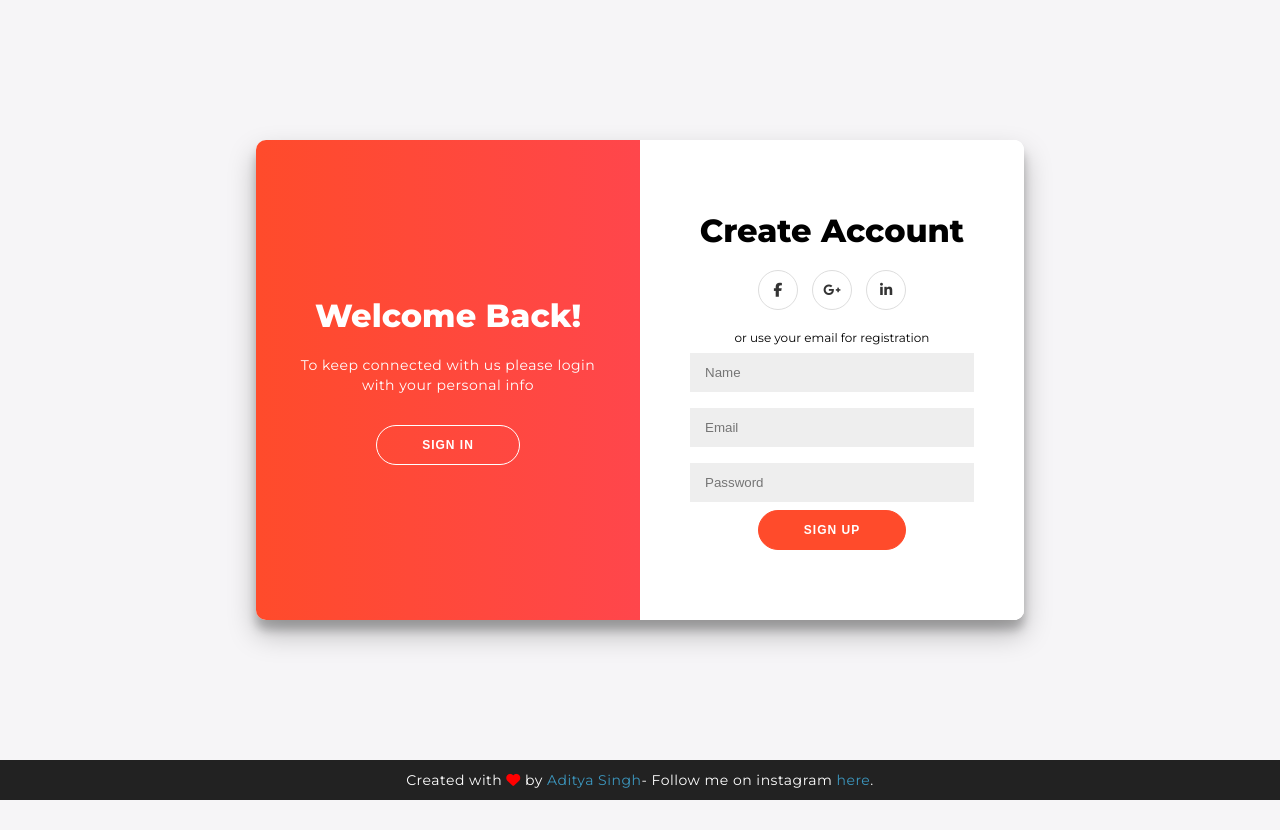
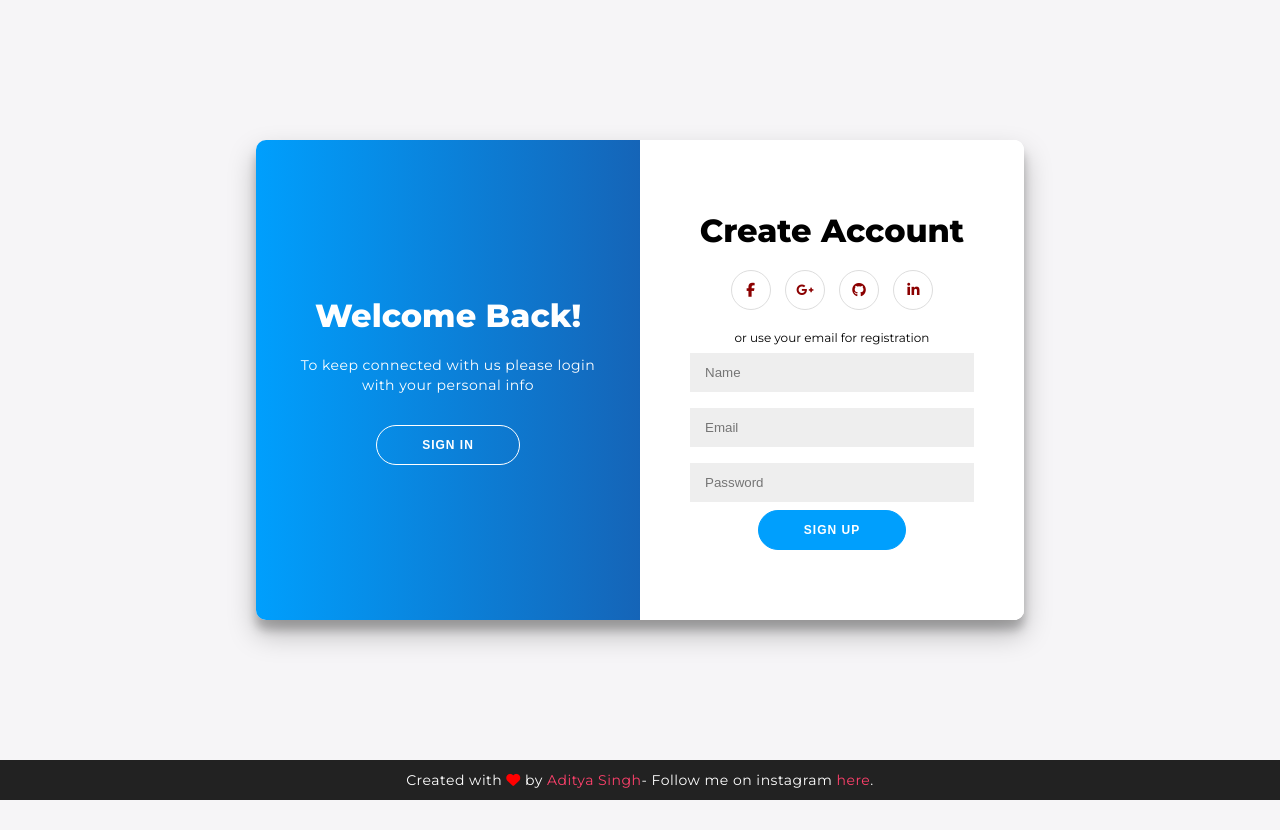
Before and after one commit to adityanjr/signup-form, a plain HTML site: page index.html in a window 1280 px wide. Both pictures are taken after a click on the button "SIGN UP". Drawn offline with Linux system fonts and the light colour scheme.

Commit message:
color tweaks

```diff
--- a/index.html
+++ b/index.html
@@ -10,9 +10,10 @@
 		<form action="#">
 			<h1>Create Account</h1>
 			<div class="social-container">
-				<a href="#" class="social"><i class="fab fa-facebook-f"></i></a>
-				<a href="#" class="social"><i class="fab fa-google-plus-g"></i></a>
-				<a href="#" class="social"><i class="fab fa-linkedin-in"></i></a>
+				<a href="#" class="social"><i class="fab fa-facebook-f red"></i></a>
+				<a href="#" class="social"><i class="fab fa-google-plus-g red"></i></a>
+				<a href="#" class="social"><i class="fab fa-github red"></i></a>
+				<a href="#" class="social"><i class="fab fa-linkedin-in red"></i></a>
 			</div>
 			<span>or use your email for registration</span>
 			<input type="text" placeholder="Name" />
@@ -25,9 +26,10 @@
 		<form action="#">
 			<h1>Sign in</h1>
 			<div class="social-container">
-				<a href="#" class="social"><i class="fab fa-facebook-f"></i></a>
-				<a href="#" class="social"><i class="fab fa-google-plus-g"></i></a>
-				<a href="#" class="social"><i class="fab fa-github"></i></a>
+				<a href="#" class="social"><i class="fab fa-facebook-f red"></i></a>
+				<a href="#" class="social"><i class="fab fa-google-plus-g red"></i></a>
+				<a href="#" class="social"><i class="fab fa-github red"></i></a>
+				<a href="#" class="social"><i class="fab fa-linkedin-in red"></i></a>
 			</div>
 			<span>or use your account</span>
 			<input type="email" placeholder="Email" />
--- a/style.css
+++ b/style.css
@@ -1,5 +1,4 @@
-
-@import url('https://fonts.googleapis.com/css?family=Montserrat:400,800');
+@import url("https://fonts.googleapis.com/css?family=Montserrat:400,800");
 
 * {
   box-sizing: border-box;
@@ -11,7 +10,7 @@ body {
   justify-content: center;
   align-items: center;
   flex-direction: column;
-	font-family: 'Montserrat', sans-serif;
+  font-family: "Montserrat", sans-serif;
   height: 100vh;
   margin: -20px 0 50px;
 }
@@ -46,9 +45,9 @@ a {
 
 button {
   border-radius: 20px;
-	border: 1px solid #FF4B2B;
-	background-color: #FF4B2B;
-	color: #FFFFFF;
+  border: 1px solid #009ffd;
+  background-color: #009ffd;
+  color: #ffffff;
   font-size: 12px;
   font-weight: bold;
   padding: 12px 45px;
@@ -67,11 +66,11 @@ button:focus {
 
 button.ghost {
   background-color: transparent;
-	border-color: #FFFFFF;
+  border-color: #ffffff;
 }
 
 form {
-	background-color: #FFFFFF;
+  background-color: #ffffff;
   display: flex;
   align-items: center;
   justify-content: center;
@@ -89,11 +88,14 @@ input {
   width: 100%;
 }
 
+.red {
+  color: #8b0000;
+}
+
 .container {
   background-color: #fff;
   border-radius: 10px;
-  	box-shadow: 0 14px 28px rgba(0,0,0,0.25),
-			0 10px 10px rgba(0,0,0,0.22);
+  box-shadow: 0 14px 28px rgba(0, 0, 0, 0.25), 0 10px 10px rgba(0, 0, 0, 0.22);
   position: relative;
   overflow: hidden;
   width: 768px;
@@ -133,12 +135,14 @@ input {
 }
 
 @keyframes show {
-	0%, 49.99% {
+  0%,
+  49.99% {
     opacity: 0;
     z-index: 1;
   }
 
-	50%, 100% {
+  50%,
+  100% {
     opacity: 1;
     z-index: 5;
   }
@@ -155,18 +159,18 @@ input {
   z-index: 100;
 }
 
-.container.right-panel-active .overlay-container{
+.container.right-panel-active .overlay-container {
   transform: translateX(-100%);
 }
 
 .overlay {
-	background: #FF416C;
-	background: -webkit-linear-gradient(to right, #FF4B2B, #FF416C);
-	background: linear-gradient(to right, #FF4B2B, #FF416C);
+  background: #2a2a72;
+  background: -webkit-linear-gradient(to right, #009ffd, #2a2a72);
+  background: linear-gradient(to right, #009ffd, #2a2a72);
   background-repeat: no-repeat;
   background-size: cover;
   background-position: 0 0;
-	color: #FFFFFF;
+  color: #ffffff;
   position: relative;
   left: -100%;
   height: 100%;
@@ -216,7 +220,7 @@ input {
 }
 
 .social-container a {
-	border: 1px solid #DDDDDD;
+  border: 1px solid #dddddd;
   border-radius: 50%;
   display: inline-flex;
   justify-content: center;
@@ -247,6 +251,6 @@ footer i {
 }
 
 footer a {
-    color: #3c97bf;
+  color: #ff416c;
   text-decoration: none;
 }
```
Lines whose indentation alone changed are shown as unchanged.
